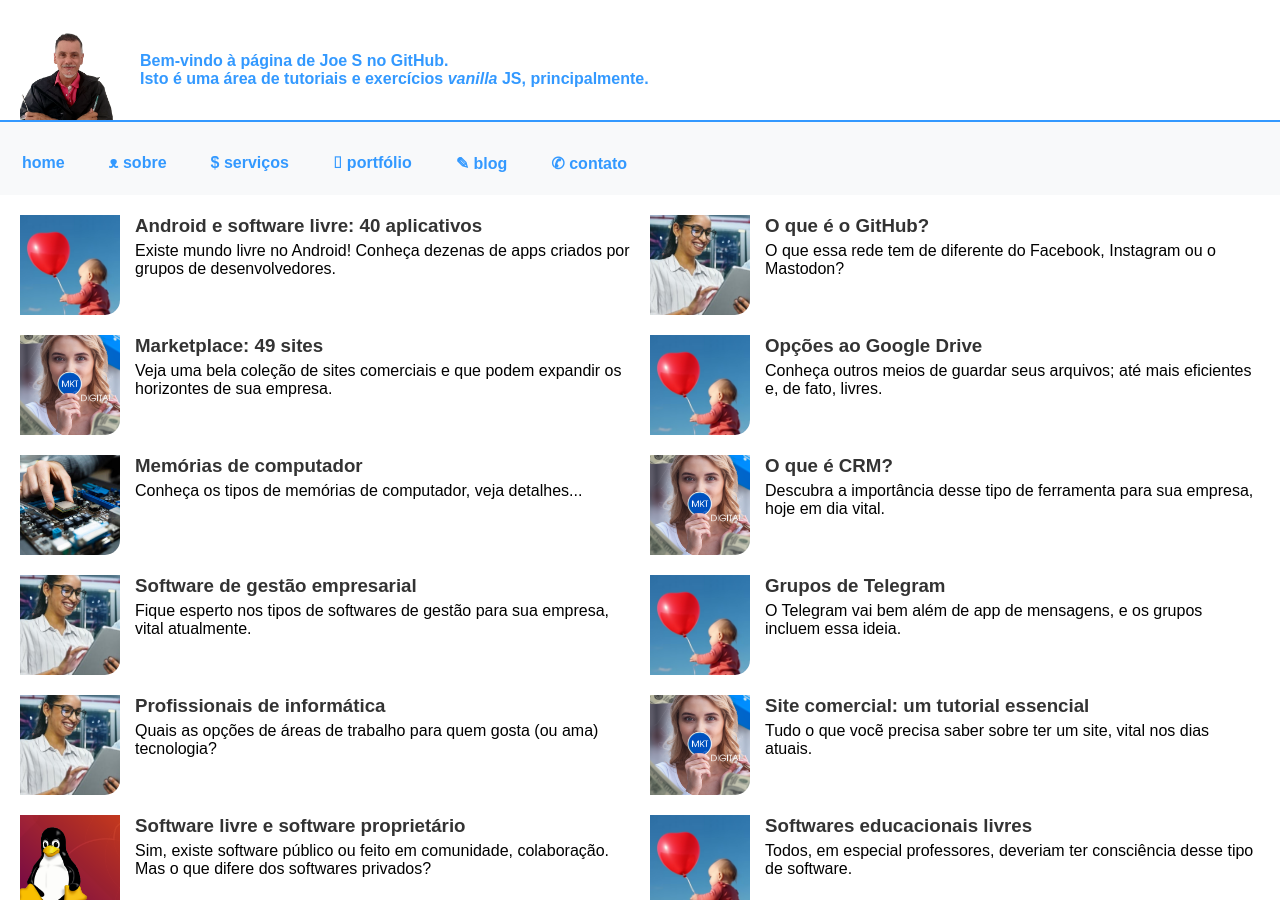
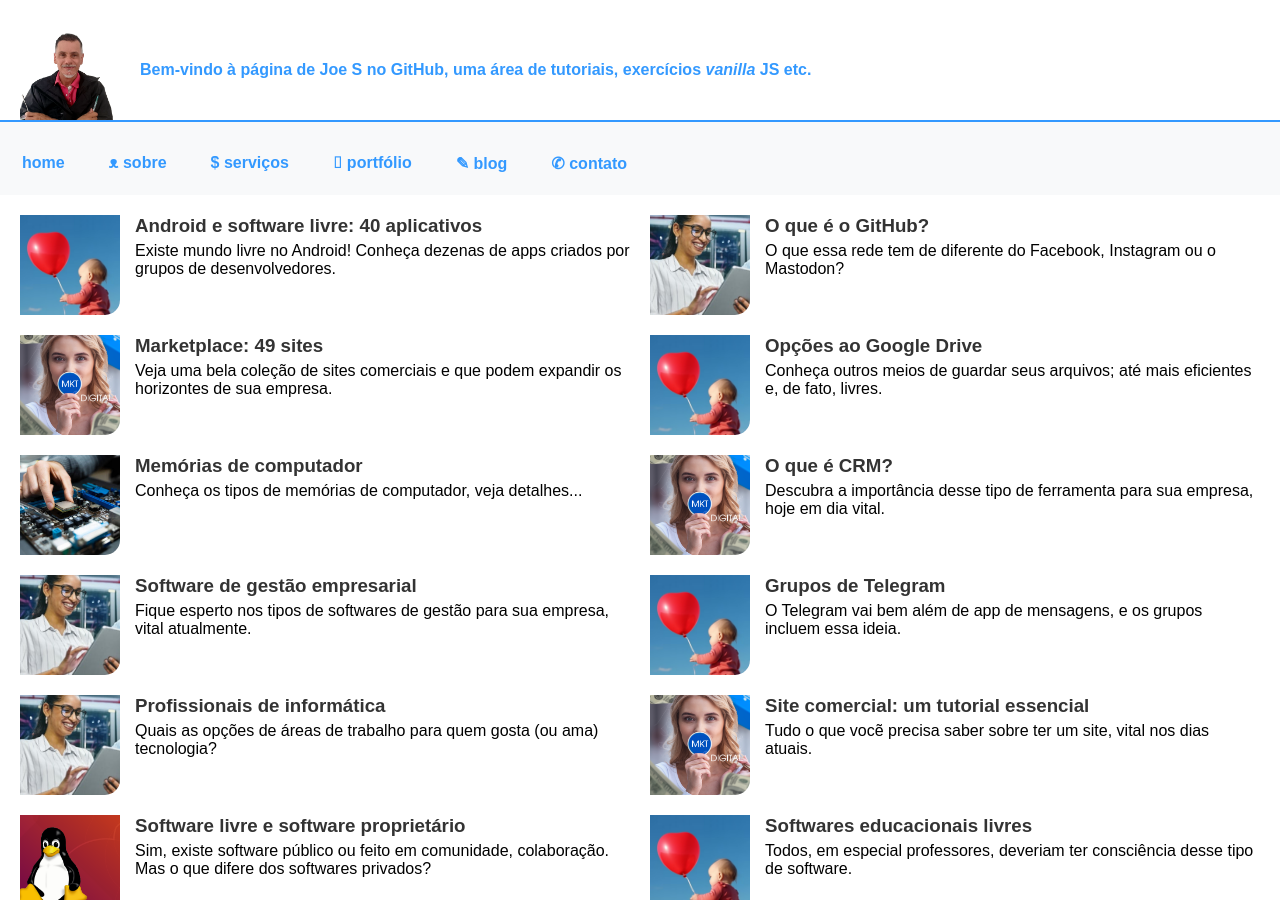
Before and after one commit to Joesynth/joesynth.github.io, a Jekyll site: the page built from index.html, in a window 1280 px wide and 900 px high. Built offline with Jekyll 4.4.1, drawn with Linux system fonts in a browser that asks for light colours.

Commit message:
Update welcome message in default layout

```diff
--- a/_layouts/default.html
+++ b/_layouts/default.html
@@ -11,7 +11,7 @@
 <header>
     <img src="image/joe_s.png" alt="Logo" class="img-header">
     <div class="header-desc">
-        <p id="bemVindo">Bem-vindo à página de Joe S no GitHub. <br />Isto é uma área de tutoriais e exercícios <em>vanilla</em> JS, principalmente.</p>
+        <p id="bemVindo">Bem-vindo à página de Joe S no GitHub, uma área de tutoriais, exercícios <em>vanilla</em> JS etc.</p>
     </div>
 </header>
 
```
